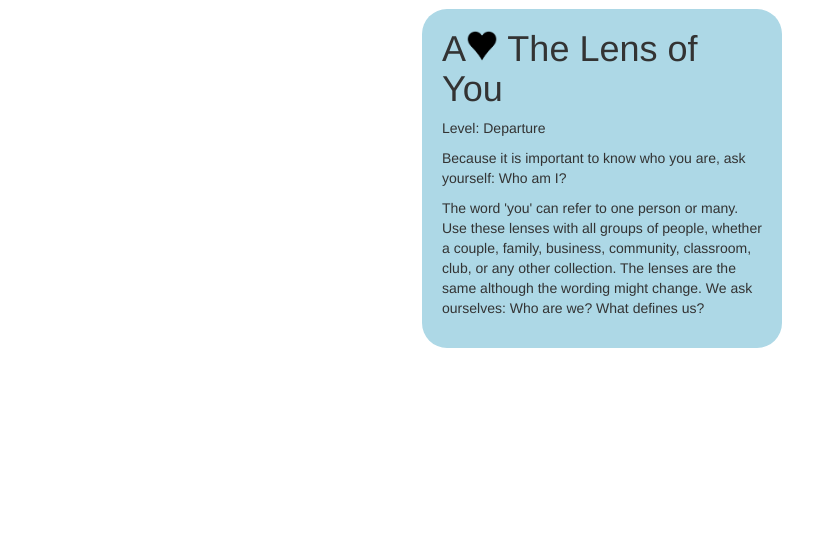
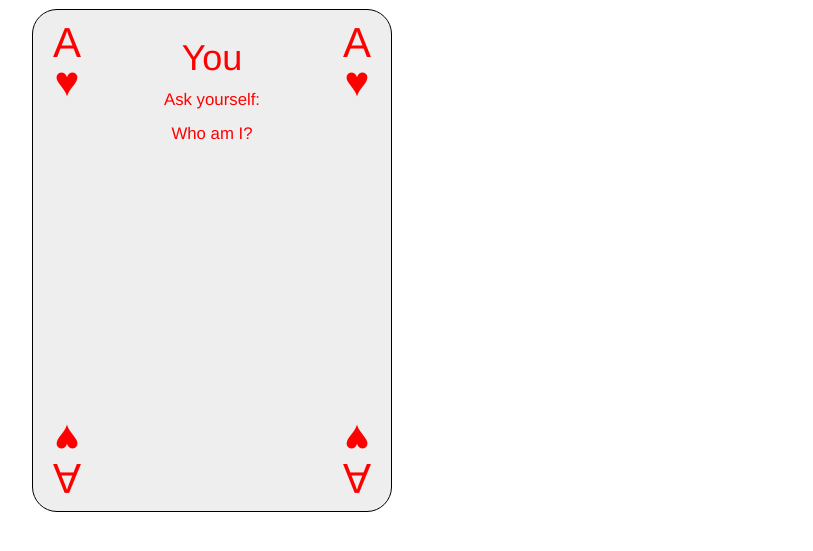
Before and after one commit to Davis-B-Allen/qforhumans, a Rails app: page /cards/1 in a window 1280 px wide. Shown: the part 51-602 px from the top of the page, without its empty margins (38-851 px from the left). Run offline with Rails 7, Linux system fonts and the light colour scheme; data comes from the database, SQL or seed files in the repository; style sheets or scripts are compiled from the project's sources; some libraries are stand-ins or nearby versions.

Commit message:
Update card view to show less information, update card styling

```diff
--- a/app/assets/javascripts/decks.js
+++ b/app/assets/javascripts/decks.js
@@ -222,17 +222,11 @@
     cardChoices.appendChild(iDiv);
     iDiv.appendChild(iiDiv);
     var cardH = document.createElement('h3');
-    cardH.innerHTML = cardDataElement.lens_prefix + " " + cardDataElement.lens_name;
+    cardH.innerHTML = cardDataElement.lens_name;
     var cardP1 = document.createElement('p');
-    cardP1.innerHTML = "Level: " + cardDataElement.category;
-    var cardP2 = document.createElement('p');
-    cardP2.innerHTML = cardDataElement.me_reason + " " + cardDataElement.me_question;
-    var cardP3 = document.createElement('p');
-    cardP3.innerHTML = cardDataElement.we_reason + " " + cardDataElement.we_question;
+    cardP1.innerHTML = "Ask yourself: " + cardDataElement.me_question;
     iiDiv.appendChild(cardH);
     iiDiv.appendChild(cardP1);
-    iiDiv.appendChild(cardP2);
-    iiDiv.appendChild(cardP3);
   }
 
   function playDrawSeveralRound(numCardsPerRound) {
--- a/app/assets/stylesheets/cards.scss
+++ b/app/assets/stylesheets/cards.scss
@@ -1,3 +1,69 @@
 // Place all the styles related to the Cards controller here.
 // They will automatically be included in application.css.
 // You can use Sass (SCSS) here: http://sass-lang.com/
+
+.qcard {
+  position: relative;
+  border-radius: 25px;
+  width: 100%;
+  background: #eeeeee;
+  border: 1px solid black;
+
+  .q-card-spacer {
+    display: block;
+  	padding-bottom: 140%; 	/* initial ratio of 1:1*/
+  }
+
+  h1 {
+    margin-top: 0;
+  }
+
+  .suit-icon {
+    position: relative;
+    top: -5px;
+  }
+
+  .q-card-content {
+    &.hearts, &.diamonds {
+      color: red;
+    }
+    &.spades, &.clubs {
+      color: black;
+    }
+    position:  absolute;
+  	top: 0;
+  	left: 0;
+  	bottom: 0;
+  	right: 0;
+    padding: 3px 20px;
+    .number-suit {
+      position: absolute;
+      padding: inherit;
+      font-size: 3em;
+      table {
+        border-collapse: collapse;
+        text-align: center;
+      }
+      td span {
+        display: inline-block;
+      }
+      .shift {
+        position: relative;
+        top: -0.5em;
+      }
+    }
+    .top {top:0;}
+    .bottom {
+      bottom:0;
+      transform: rotate(180deg);
+    }
+    .left {left:0;}
+    .right {right:0;}
+
+    .q-card-content-inner {
+      padding: 8% 14%;
+      font-size: 1.2em;
+      text-align: center;
+    }
+  }
+}
--- a/app/assets/stylesheets/custom.scss
+++ b/app/assets/stylesheets/custom.scss
@@ -15,21 +15,6 @@ body {
   float: right;
 }
 
-.qcard {
-  border-radius: 25px;
-  background: lightblue;
-  padding: 20px;
-
-  h1 {
-    margin-top: 0;
-  }
-
-  .suit-icon {
-    position: relative;
-    top: -5px;
-  }
-}
-
 @media (min-width: 768px) {
   .deck-header-row {
     position: relative;
--- a/app/helpers/cards_helper.rb
+++ b/app/helpers/cards_helper.rb
@@ -40,6 +40,26 @@ module CardsHelper
     end
   end
 
+  # return correct card suit icon for given card
+  def icon_char_for(card)
+    case card.face_suit
+    when 1
+      "♥"
+    when 2
+      "♣"
+    when 3
+      "♦"
+    when 4
+      "♠"
+    when 5
+      "♣"
+    when 6
+      "♦"
+    else
+      "♠"
+    end
+  end
+
   # Return correct string character for face number for given card
   def face_number_for(card)
     case card.face_number
--- a/app/views/cards/show.html.erb
+++ b/app/views/cards/show.html.erb
@@ -1,24 +1,46 @@
 <div class="row">
-  <div class="col-sm-offset-4 col-sm-4">
+  <div class="col-sm-4">
     <div class="qcard">
+      <div class="q-card-spacer">
+
+      </div>
+      <div class="q-card-content <%= suit_for(@card) %>">
+        <div class="number-suit top left">
+          <table>
+            <tr><td><span><%= face_number_for(@card) %></span></td></tr>
+            <tr><td><span class="shift"><%= icon_char_for(@card) %></span></td></tr>
+          </table>
+        </div>
+        <div class="number-suit top right">
+          <table>
+            <tr><td><span><%= face_number_for(@card) %></span></td></tr>
+            <tr><td><span class="shift"><%= icon_char_for(@card) %></span></td></tr>
+          </table>
+        </div>
+        <div class="number-suit bottom left">
+          <table>
+            <tr><td><span><%= face_number_for(@card) %></span></td></tr>
+            <tr><td><span class="shift"><%= icon_char_for(@card) %></span></td></tr>
+          </table>
+        </div>
+        <div class="number-suit bottom right">
+          <table>
+            <tr><td><span><%= face_number_for(@card) %></span></td></tr>
+            <tr><td><span class="shift"><%= icon_char_for(@card) %></span></td></tr>
+          </table>
+        </div>
+        <div class="q-card-content-inner">
           <h1>
-        <%= face_number_for(@card) %><%= image_tag(icon_for(@card), size: 32, alt: "Clubs", class: "suit-icon") %>
-        <%= full_name_for(@card) %>
+            <%= @card.lens_name %>
           </h1>
-
           <p>
-        Level: <%= @card.category %>
+            Ask yourself:
           </p>
-
           <p>
-        <%= @card.me_reason %>
             <%= @card.me_question %>
-      </p>
-
-      <p>
-        <%= @card.we_reason %>
-        <%= @card.we_question %>
           </p>
         </div>
       </div>
     </div>
+  </div>
+</div>
--- a/app/views/decks/sorting_game.html.erb
+++ b/app/views/decks/sorting_game.html.erb
@@ -2,6 +2,12 @@
   <%= content_tag "div", id: "card-data-div", data: {cards: @deck.cards.card_ordered } do %>
   <% end %>
 
+  <!-- <div class="card-icons" style="display:none;">
+    <%= image_tag("icon_150_heart.png", size: 32, alt: "Clubs", class: "suit-icon") %>
+    <%= image_tag("icon_150_club.png", size: 32, alt: "Clubs", class: "suit-icon") %>
+    <%= image_tag("icon_150_diamond.png", size: 32, alt: "Clubs", class: "suit-icon") %>
+    <%= image_tag("icon_150_spade.png", size: 32, alt: "Clubs", class: "suit-icon") %>
+  </div> -->
   <h1>Stupidest Card Game</h1>
 
   <div class="row">
```
Lines whose indentation alone changed are shown as unchanged.
